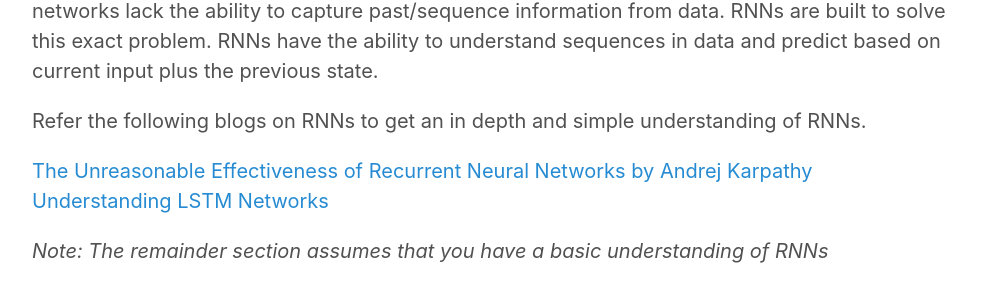
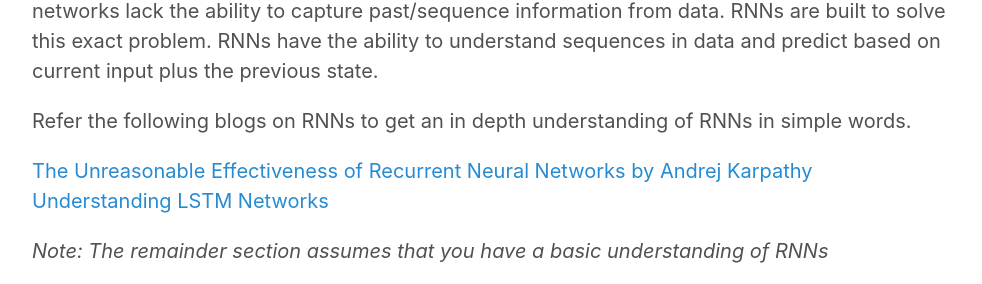
Before and after one commit to PrajwalGurumurthy/prajwalgurumurthy.github.io, a Jekyll site: the page built from _posts/2017-03-15-Disecting RNN.md, in a window 1280 px wide and 900 px high. Shown: the part 421-705 px from the top of the window, without its empty margins (138-1120 px from the left). Built offline with Jekyll 4.4.1, drawn with Linux system fonts in a browser that asks for light colours.

Commit message:
small correction

```diff
--- a/_posts/2017-03-15-Disecting RNN.md
+++ b/_posts/2017-03-15-Disecting RNN.md
@@ -11,7 +11,7 @@ where it is necessary to keep track of past information. For instance Image capt
 Video processing and other similar use cases. Regular neural networks lack the ability to capture past/sequence information from data.
 RNNs are built to solve this exact problem. RNNs have the ability to understand sequences in data and predict based on current input plus the previous state.
 
-Refer the following blogs on RNNs to get an in depth and simple understanding of RNNs.
+Refer the following blogs on RNNs to get an in depth understanding of RNNs in simple words.
 
 [The Unreasonable Effectiveness of Recurrent Neural Networks by Andrej Karpathy](http://karpathy.github.io/2015/05/21/rnn-effectiveness/)<br>
 [Understanding LSTM Networks](http://colah.github.io/posts/2015-08-Understanding-LSTMs/)
```
